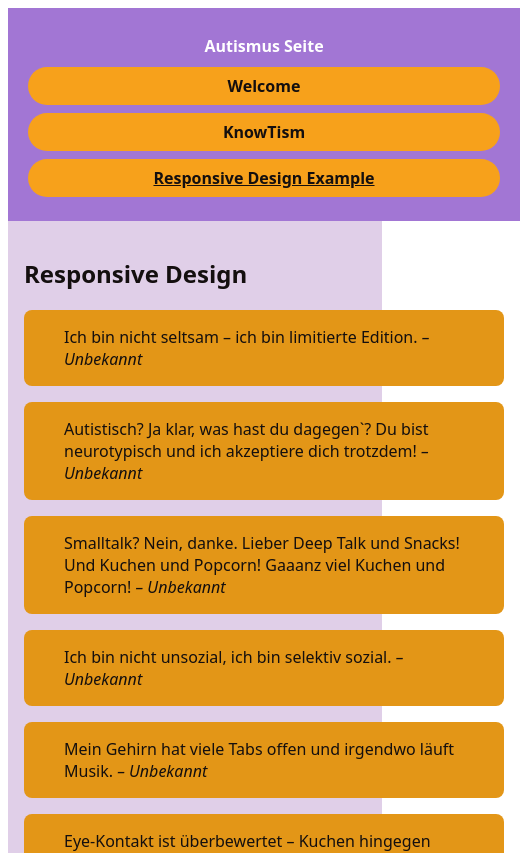
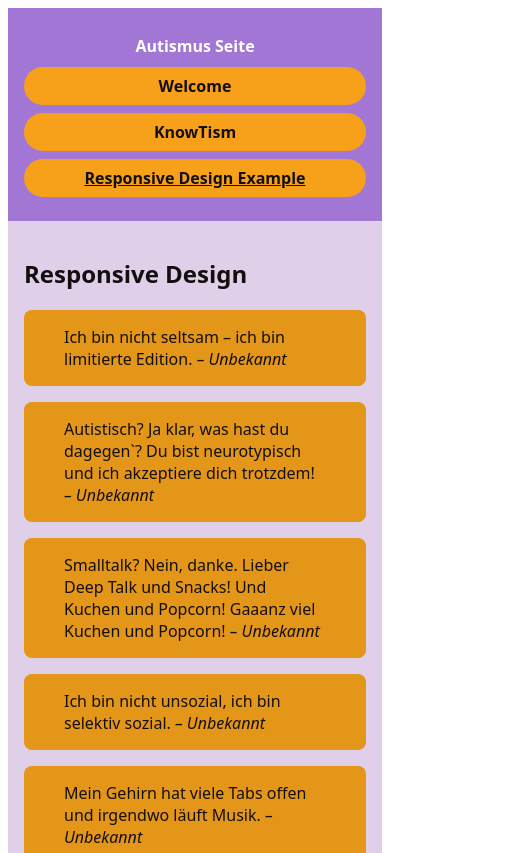
Before and after one commit to Wikonire/TEKO-Webengineering-Netlify, an Angular app: page /responsive-design in a window 390 px wide. Shown: the top 853 px of the page, 520 px wide, since content can reach past the window. Built offline with nearby package versions, Linux system fonts and the light colour scheme.

Commit message:
Set quote-item width to 100% in responsive design.
Updated the `.quote-item` width from a fixed value of 30rem to 100% to improve responsiveness. This ensures the element adapts more effectively to varying container sizes.

```diff
--- a/src/app/responsive-design/responsive-design.component.scss
+++ b/src/app/responsive-design/responsive-design.component.scss
@@ -11,7 +11,7 @@
   }
 
 .quote-item  {
-  width: 30rem;
+  width: 100%;
   display: block;
   background-color: #e39617;
   border-radius: 8px;
```
